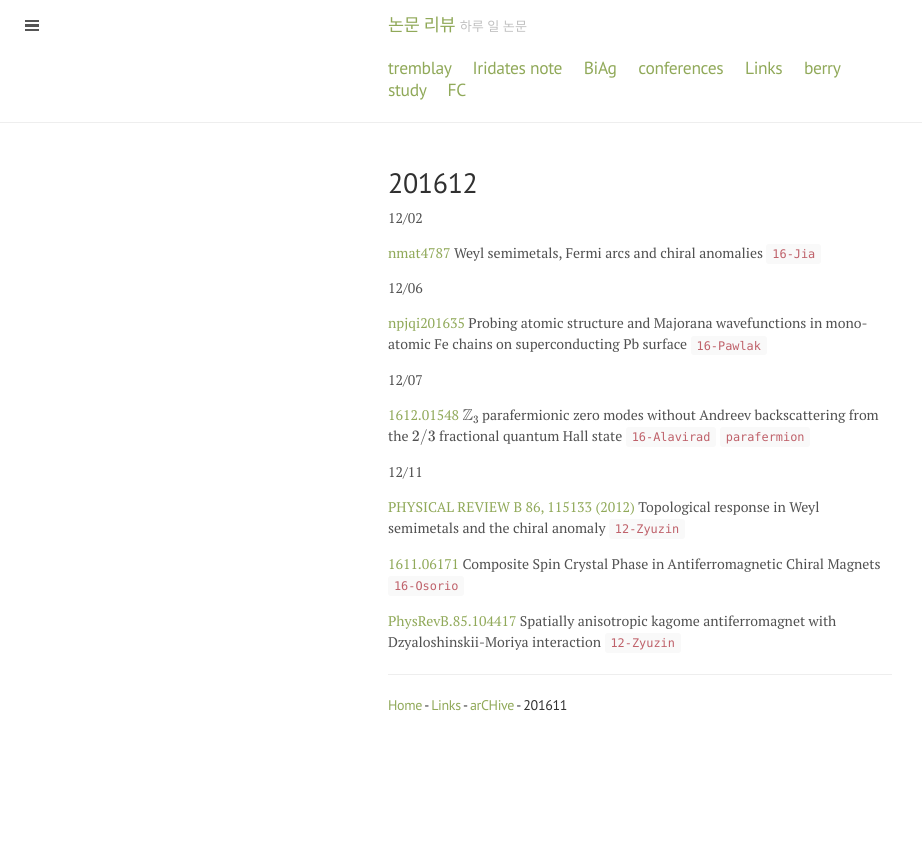
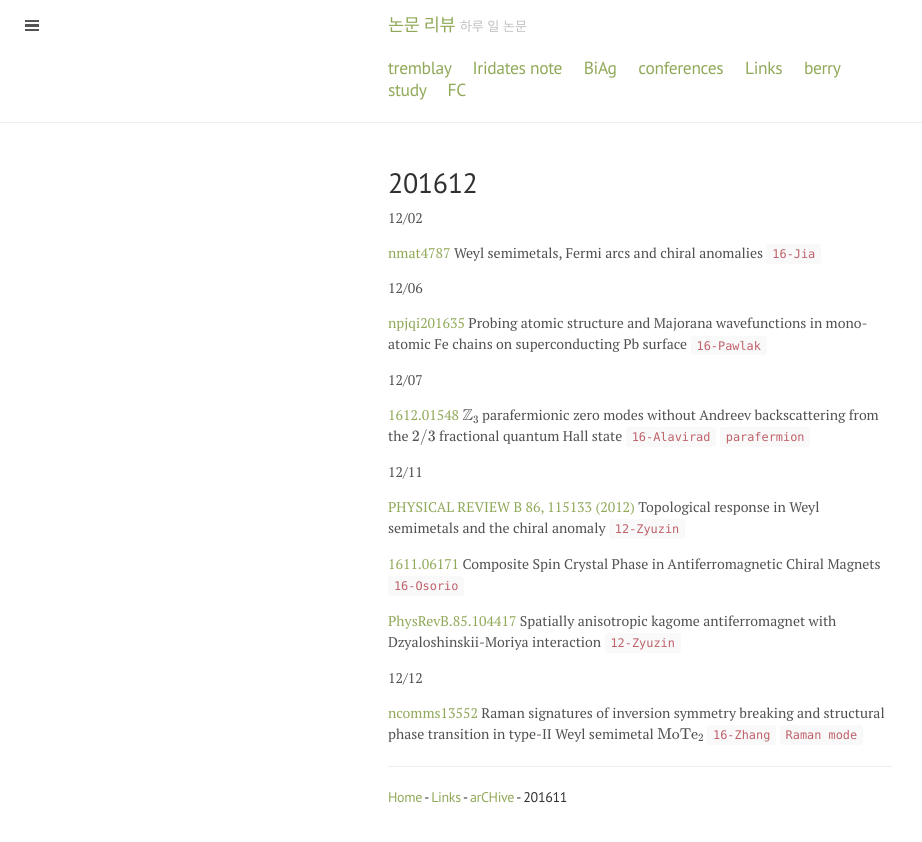
Before and after one commit to qkrwlsghdcjsworlt/work, a Jekyll site: the page built from 201612.md, in a window 1280 px wide. Shown: the top 842 px of the page, without its empty margins (0-922 px from the left). Built offline with Jekyll 4.4.1, drawn with Linux system fonts in a browser that asks for light colours; formulas are drawn with MathJax 3.

Commit message:
“update”

```diff
--- a/201612.md
+++ b/201612.md
@@ -26,6 +26,13 @@ quantum Hall state `16-Alavirad` `parafermion`
 
 [PhysRevB.85.104417](http://journals.aps.org/prb/abstract/10.1103/PhysRevB.85.104417) Spatially anisotropic kagome antiferromagnet with Dzyaloshinskii-Moriya interaction `12-Zyuzin`
 
+12/12
+
+[ncomms13552](http://www.nature.com/articles/ncomms13552) Raman signatures of inversion symmetry breaking and structural phase transition in type-II Weyl semimetal \\( \mathrm{MoTe}_2 \\) `16-Zhang` `Raman mode`
+
+
+
+
 
 ---
 
```
